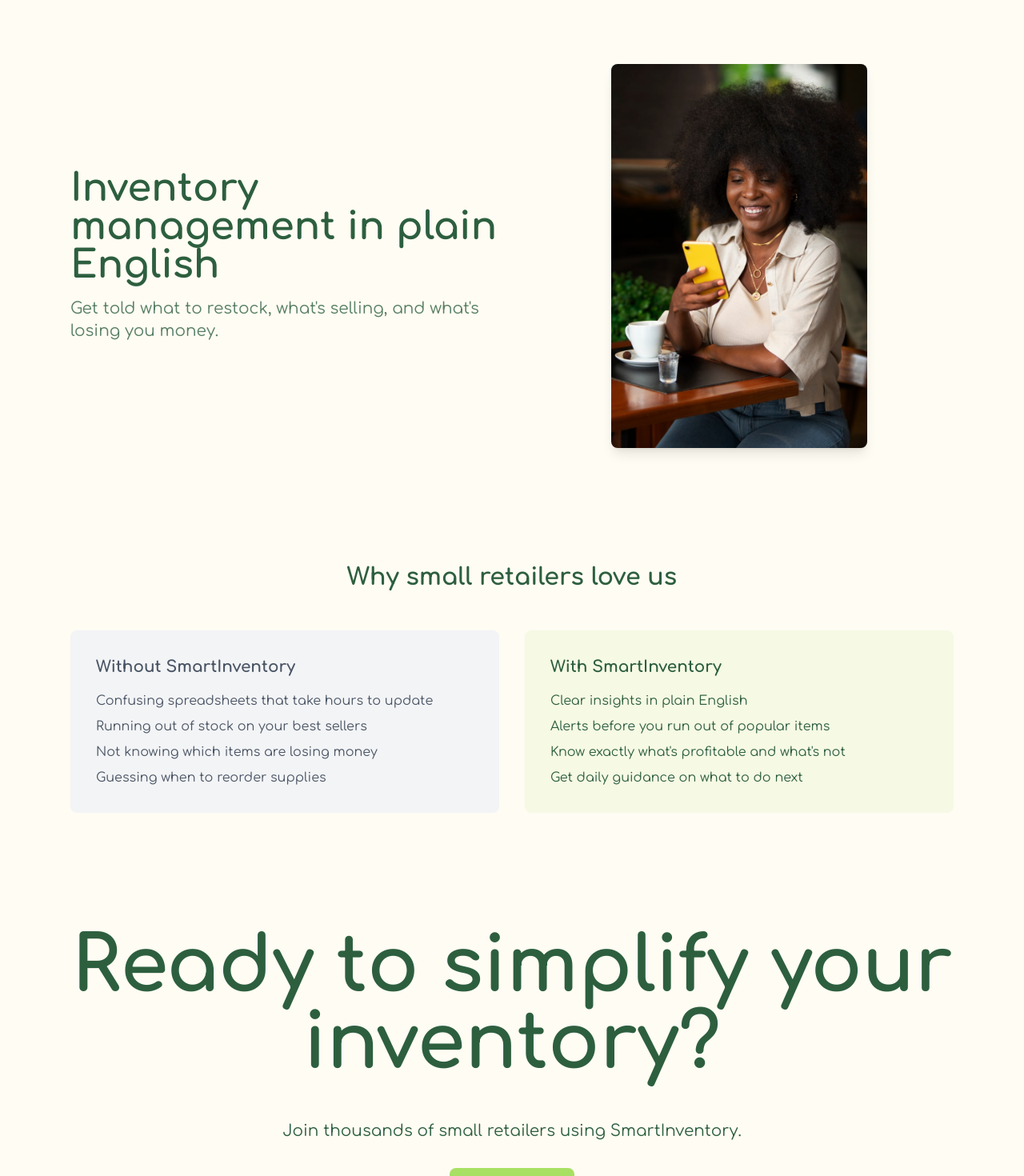
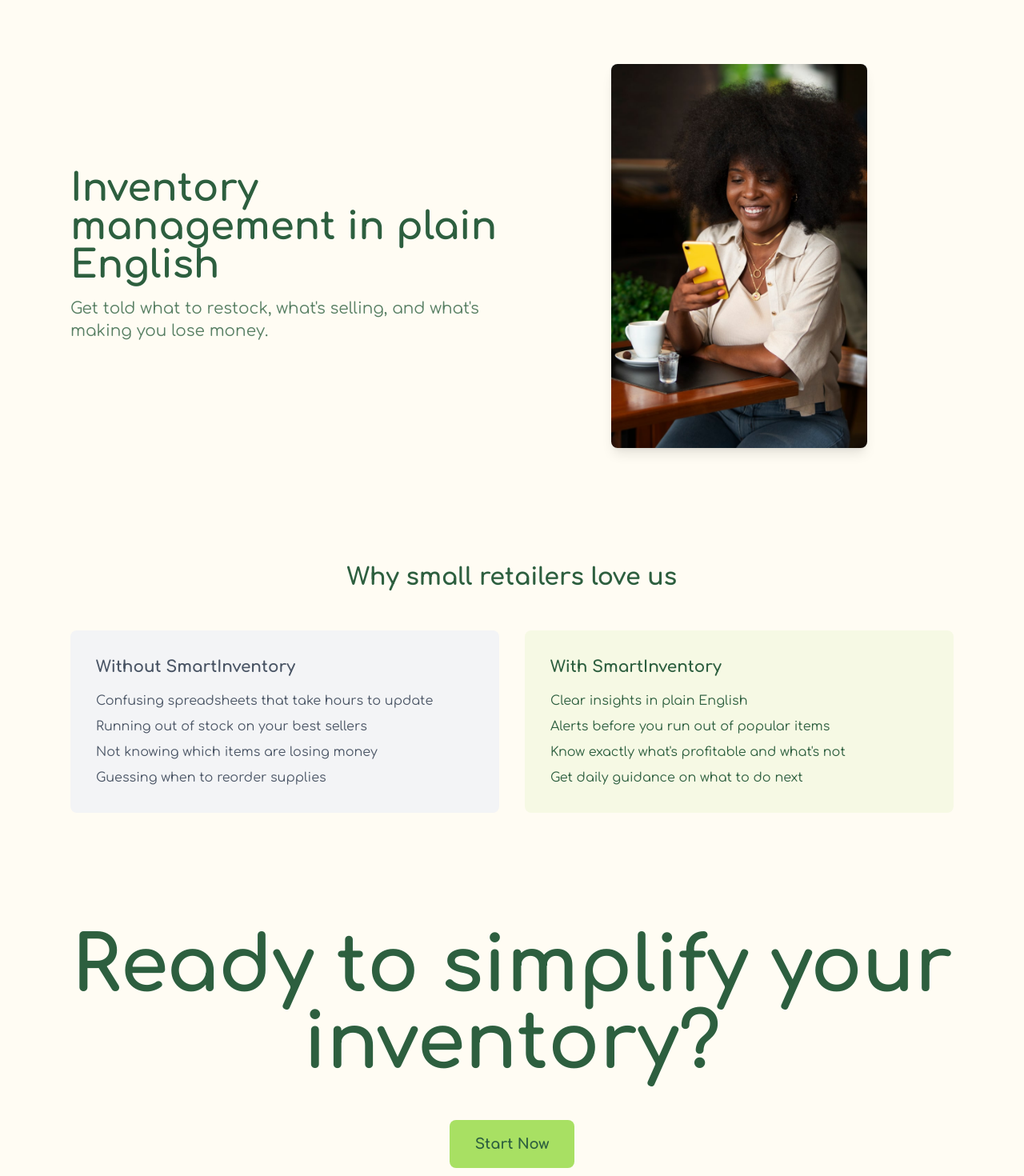
Before and after one commit to Incognitol07/smart-inventory, a Next.js app: page / in a window 1280 px wide. Shown: the top 1470 px of the page at 80% size. Built offline with nearby package versions, Linux system fonts and the light colour scheme.

Commit message:
Fix text clarity in hero section and adjust CTA layout for improved user experience

```diff
--- a/app/page.tsx
+++ b/app/page.tsx
@@ -10,8 +10,8 @@
             Inventory management in plain English
           </h1>
           <p className="text-xl text-deep-forest/80">
-            Get told what to restock, what&apos;s selling, and what&apos;s
-            losing you money.
+            Get told what to restock, what&apos;s selling, and what&apos;s making
+            you lose money.
           </p>
         </div>
         <div className="flex-1 flex justify-center">
@@ -61,7 +61,7 @@
       {/* CTA Section */}
       <section
         id="cta"
-        className="relative py-20 h-screen px-4 md:px-8 lg:px-12 bg-cream flex flex-col"
+        className="relative py-20 px-4 md:px-8 lg:px-12 bg-cream"
       >
         <div className="container mx-auto max-w-8xl grow">
           <div className="flex flex-col items-center justify-center text-center mb-16">
@@ -72,9 +72,9 @@
               </h2>
             </div>
             <div className="mt-12 text-center">
-              <p className="text-xl mb-8 text-deep-forest">
+              {/* <p className="text-xl mb-8 text-deep-forest">
                 Join thousands of small retailers using SmartInventory.
-              </p>
+              </p> */}
               <button className="bg-granny-green text-deep-forest px-8 py-4 rounded-lg font-bold text-lg hover:bg-granny-green/90 transition-colors">
                 Start Now
               </button>
@@ -82,6 +82,17 @@
           </div>
         </div>
       </section>
+
+      {/* Footer */}
+      {/* <footer className="bg-deep-forest text-white py-16 rounded-t-lg">
+        <div className="max-w-6xl mx-auto px-6">
+          <div className="text-center">
+            <div className="text-9xl font-bold text-granny-green mb-4">
+              SmartInventory
+            </div>
+          </div>
+        </div>
+      </footer> */}
     </div>
   );
 }
```
